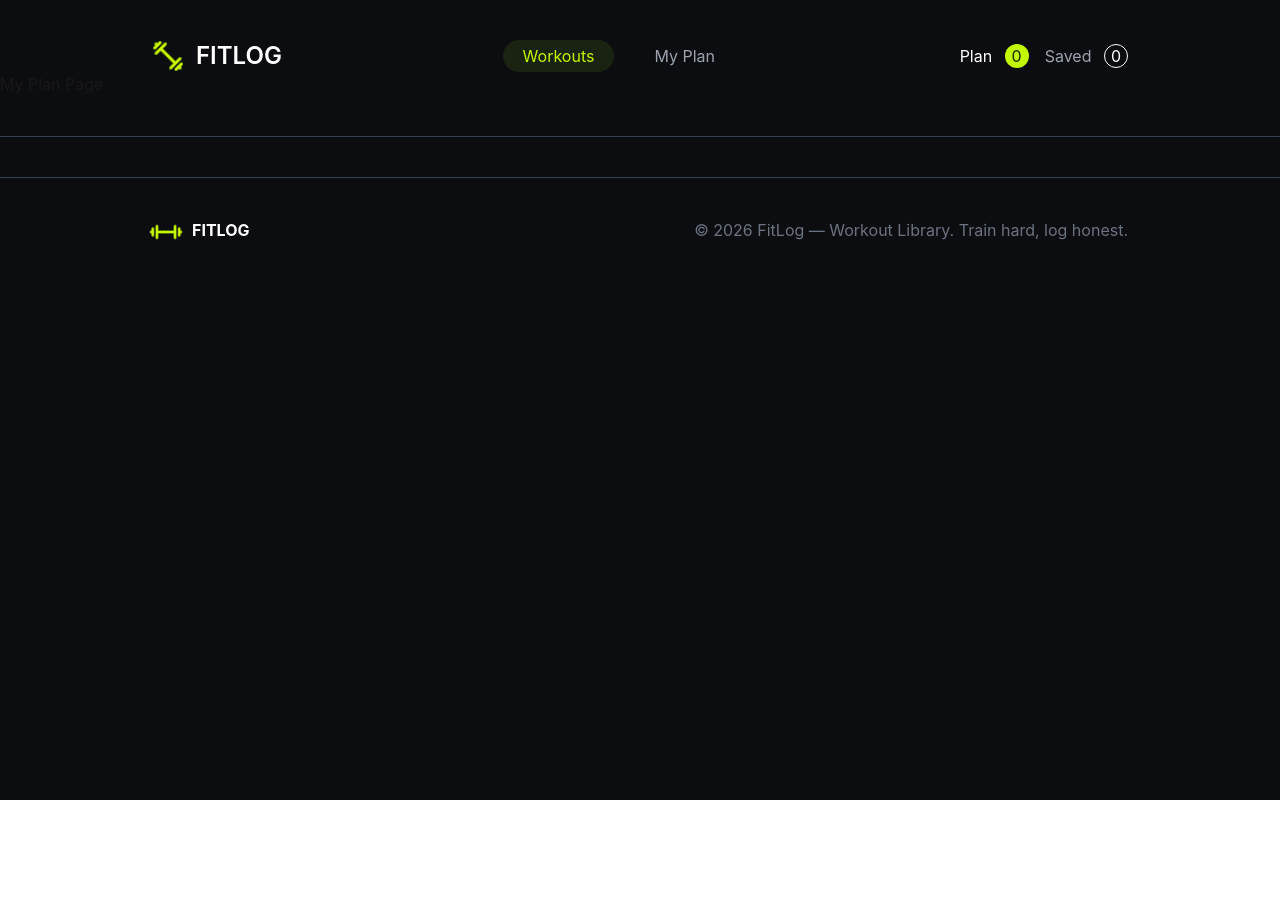
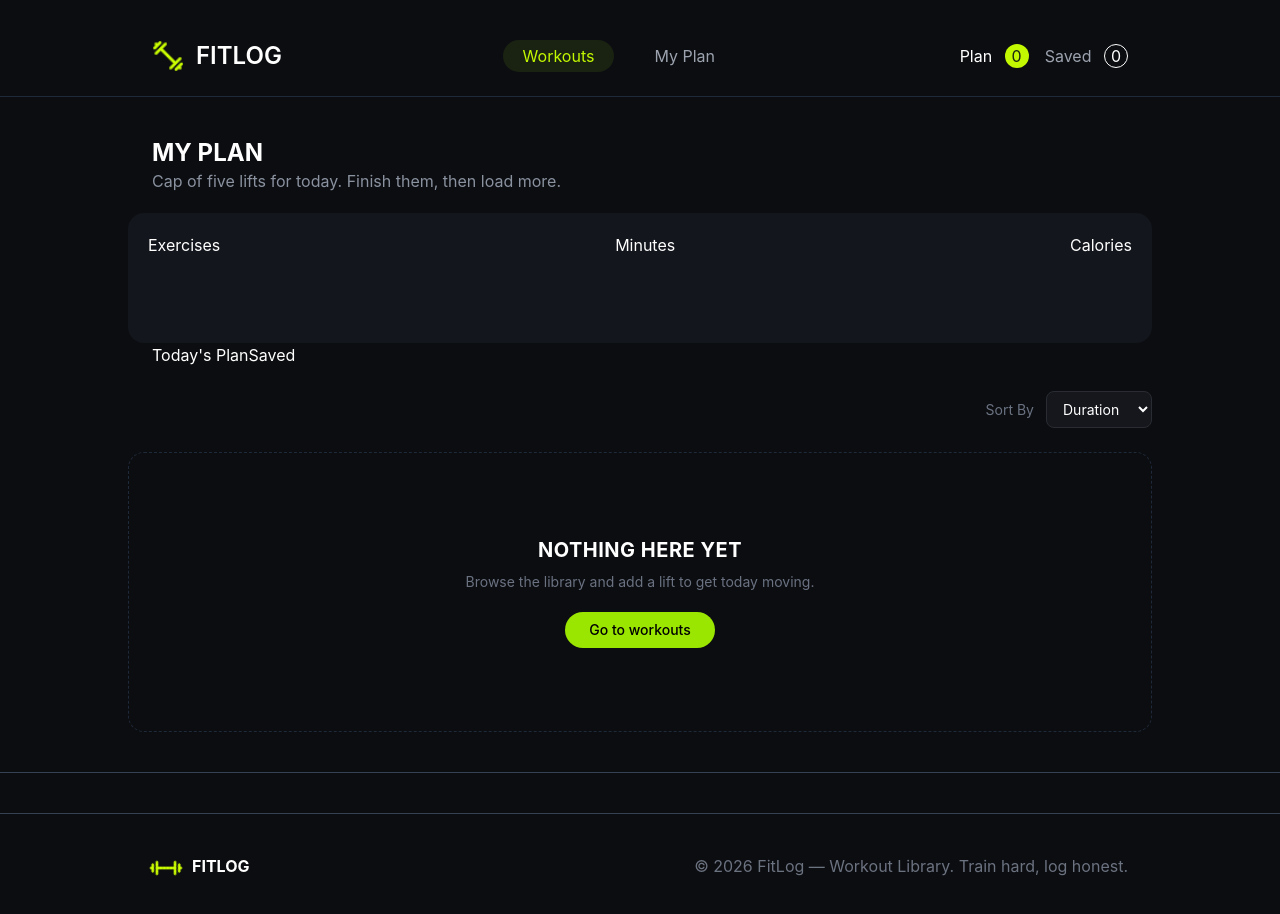
Before and after one commit to billalhossain404/fitlog, a Next.js app: page /MyPlan in a window 1280 px wide. Shown: the top 914 px of the page. Before the commit the page ends 800 px from the top, so only its background shows below. Built offline with nearby package versions, Linux system fonts and the light colour scheme.

Commit message:
card details propely done with the solving error of capital W and server restart

```diff
--- a/src/app/MyPlan/page.tsx
+++ b/src/app/MyPlan/page.tsx
@@ -3,7 +3,64 @@ import React from 'react';
 const MyPlan = () => {
     return (
         <div>
-            <h1>My Plan Page</h1>
+            <hr className='text-gray-800 mt-6' />
+            <div className='text-white px-38 mt-10'>
+                <h1 className='text-2xl font-bold'>MY PLAN</h1>
+                <p className='text-[#8A92A0]'>Cap of five lifts for today. Finish them, then load more.</p>
+            </div>
+
+            <div className='bg-[#13161d] mt-5 w-[80%] h-[130px] mx-auto text-white flex justify-between p-5 rounded-2xl'>
+                <div>
+                    <p>Exercises</p>
+
+                </div>
+                <div>
+                    <p>Minutes</p>
+                </div>
+                <div>
+                    <p>Calories</p>
+                </div>
+            </div>
+
+            <div className='justify-between'>
+                <div className='text-white px-38'>
+                    <button>Today's Plan</button>
+                    <button>Saved</button>
+                </div>
+            </div>
+
+
+            <div className="w-[80%] mx-auto mt-6">
+
+                <div className="flex justify-end items-center gap-3 mb-6">
+                    <span className="text-sm text-gray-500">
+                        Sort By
+                    </span>
+
+                    <select className="bg-[#15171D] border border-[#292C33] text-white text-sm rounded-lg px-3 py-2 outline-none">
+                        <option>Duration</option>
+                        <option>Difficulty</option>
+                        <option>Rating</option>
+                    </select>
+                </div>
+
+                <div className="rounded-2xl border border-dashed border-gray-800 text-white min-h-[280px] flex flex-col justify-center items-center text-center">
+
+                    <h1 className="text-xl font-bold tracking-wide">
+                        NOTHING HERE YET
+                    </h1>
+
+                    <p className="text-gray-500 text-sm mt-2">
+                        Browse the library and add a lift to get today moving.
+                    </p>
+
+                    <button className="bg-lime-400 text-black font-medium text-sm px-6 py-2 rounded-full mt-5 hover:bg-lime-300 transition">
+                        Go to workouts
+                    </button>
+
+                </div>
+
+            </div>
         </div>
     );
 };
--- /dev/null
+++ b/src/app/WorkOuts/[id]/page.tsx
@@ -0,0 +1,150 @@
+import React from "react";
+import { ICard } from "@/type/card.type";
+import Image from "next/image";
+import { FiBookmark, FiCalendar } from "react-icons/fi";
+
+interface PageDetailsProps {
+    params: Promise<{
+        id: string;
+    }>;
+}
+
+const getCards = async () => {
+    const res = await fetch("https://api.abcz.workers.dev/api/fitlog");
+    const data = await res.json();
+    return data;
+};
+
+const PageDetails = async ({ params }: PageDetailsProps) => {
+    const { id } = await params;
+    const cardData = await getCards();
+    const singleCard = cardData.find(
+        (singleCard: ICard) => singleCard.id === Number(id),
+    ) as ICard;
+
+    return (
+        <div className="min-h-screen bg-[#0D0F13] text-white px-38 mt-10">
+            <div className="max-w-7xl mx-auto">
+                <div className="grid grid-cols-1 lg:grid-cols-2 gap-8">
+                    <div>
+                        <Image
+                            src={singleCard.image}
+                            alt={singleCard.name}
+                            width={600}
+                            height={700}
+                            className="w-full h-[440px] lg:h-[620px] object-cover rounded-xl"
+                        />
+                    </div>
+
+                    <div className="flex flex-col justify-center">
+                        <h1 className="text-3xl lg:text-4xl font-extrabold uppercase mb-2">
+                            {singleCard.name}
+                        </h1>
+
+                        <p className="text-gray-400 text-sm leading-6 mb-4">
+                            {singleCard.description}
+                        </p>
+
+                        <div className="flex gap-2 mb-5 flex-wrap">
+                            {singleCard.muscleGroups.map((muscle: string, index: number) => (
+                                <span
+                                    key={index}
+                                    className="bg-[#C7FF00] text-black px-3 py-1 rounded-full text-xs font-bold"
+                                >
+                                    {muscle}
+                                </span>
+                            ))}
+                        </div>
+
+                        <div className="bg-[#15181E] border border-[#292C33] rounded-xl overflow-hidden">
+                            <div className="flex justify-between items-center px-4 py-4 border-b border-[#292C33]">
+                                <span className="text-gray-400 text-xs uppercase">
+                                    Equipment
+                                </span>
+
+                                <span className="text-sm">{singleCard.equipment}</span>
+                            </div>
+
+                            <div className="flex justify-between items-center px-4 py-4 border-b border-[#292C33]">
+                                <span className="text-gray-400 text-xs uppercase">
+                                    Difficulty
+                                </span>
+
+                                <span className="text-sm">{singleCard.difficulty}</span>
+                            </div>
+
+                            <div className="flex justify-between items-center px-4 py-4 border-b border-[#292C33]">
+                                <span className="text-gray-400 text-xs uppercase">Sets</span>
+
+                                <span className="text-sm">{singleCard.sets}</span>
+                            </div>
+
+                            <div className="flex justify-between items-center px-4 py-4 border-b border-[#292C33]">
+                                <span className="text-gray-400 text-xs uppercase">Reps</span>
+
+                                <span className="text-sm">{singleCard.reps}</span>
+                            </div>
+
+                            <div className="flex justify-between items-center px-4 py-4 border-b border-[#292C33]">
+                                <span className="text-gray-400 text-xs uppercase">
+                                    Duration
+                                </span>
+
+                                <span className="text-sm">{singleCard.duration} min</span>
+                            </div>
+
+                            <div className="flex justify-between items-center px-4 py-4 border-b border-[#292C33]">
+                                <span className="text-gray-400 text-xs uppercase">
+                                    Calories
+                                </span>
+
+                                <span className="text-sm">
+                                    {singleCard.caloriesBurned} kcal
+                                </span>
+                            </div>
+
+                            <div className="flex justify-between items-center px-4 py-4">
+                                <span className="text-gray-400 text-xs uppercase">Rating</span>
+
+                                <span className="text-sm">{singleCard.rating}</span>
+                            </div>
+                        </div>
+
+                        <div className="mt-6">
+                            <h2 className="text-sm font-bold uppercase mb-4">Instructions</h2>
+
+                            <ol className="space-y-3">
+                                {singleCard.instructions.map(
+                                    (instruction: string, index: number) => (
+                                        <li
+                                            key={index}
+                                            className="flex gap-3 text-gray-400 text-sm"
+                                        >
+                                            <span className="text-gray-500">{index + 1}.</span>
+
+                                            <span>{instruction}</span>
+                                        </li>
+                                    ),
+                                )}
+                            </ol>
+                        </div>
+
+                        <div className="flex gap-3 mt-7">
+                            <button className="flex items-center gap-2 bg-[#C7FF00] text-black px-5 py-3 rounded-lg text-sm font-semibold hover:bg-[#b8ed00] transition">
+                                <FiCalendar />
+                                Add to today's plan
+                            </button>
+
+                            <button className="flex items-center gap-2 border border-[#292C33] px-5 py-3 rounded-lg text-sm text-white hover:bg-[#15181E] transition">
+                                <FiBookmark />
+                                Save for later
+                            </button>
+                        </div>
+                    </div>
+                </div>
+            </div>
+        </div>
+    );
+};
+
+export default PageDetails;
--- a/src/components/shared/IndiCard.tsx
+++ b/src/components/shared/IndiCard.tsx
@@ -3,6 +3,7 @@ import Image from "next/image";
 import { FiClock, FiStar } from "react-icons/fi";
 import { FaFire } from "react-icons/fa";
 import { ICard } from "@/type/card.type";
+import Link from "next/link";
 
 interface ICardProps {
     card: ICard;
@@ -10,7 +11,8 @@ interface ICardProps {
 
 const IndiCard = ({ card }: ICardProps) => {
     return (
-        <div className="bg-[#15171D] border border-[#292C33] rounded-2xl overflow-hidden transition duration-300 hover:-translate-y-2 hover:shadow-lg">
+        <Link href={`/WorkOuts/${card.id}`}>
+            <div className="bg-[#15171D] border border-[#292C33] rounded-2xl overflow-hidden transition duration-300 hover:-translate-y-2 hover:shadow-lg cursor-pointer">
 
                 <Image
                     src={card.image}
@@ -64,6 +66,7 @@ const IndiCard = ({ card }: ICardProps) => {
 
                 </div>
             </div>
+        </Link>
     );
 };
 
--- a/src/components/shared/Navbar.tsx
+++ b/src/components/shared/Navbar.tsx
@@ -1,5 +1,4 @@
 import logo from '@/assets/logo.png';
-import MyPlan from '@/app/MyPlan/page';
 import Image from 'next/image';
 import Link from 'next/link';
 import React from 'react';
```
Lines whose indentation alone changed are shown as unchanged.
